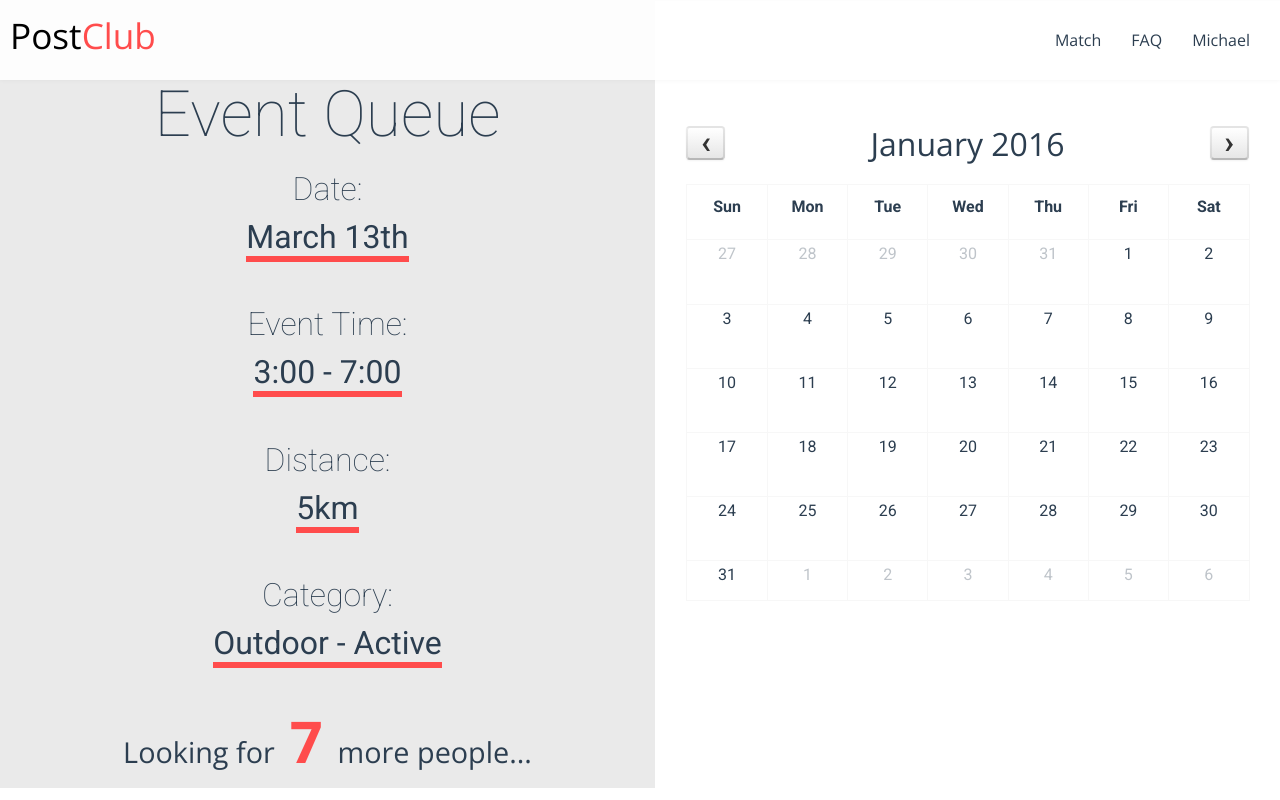
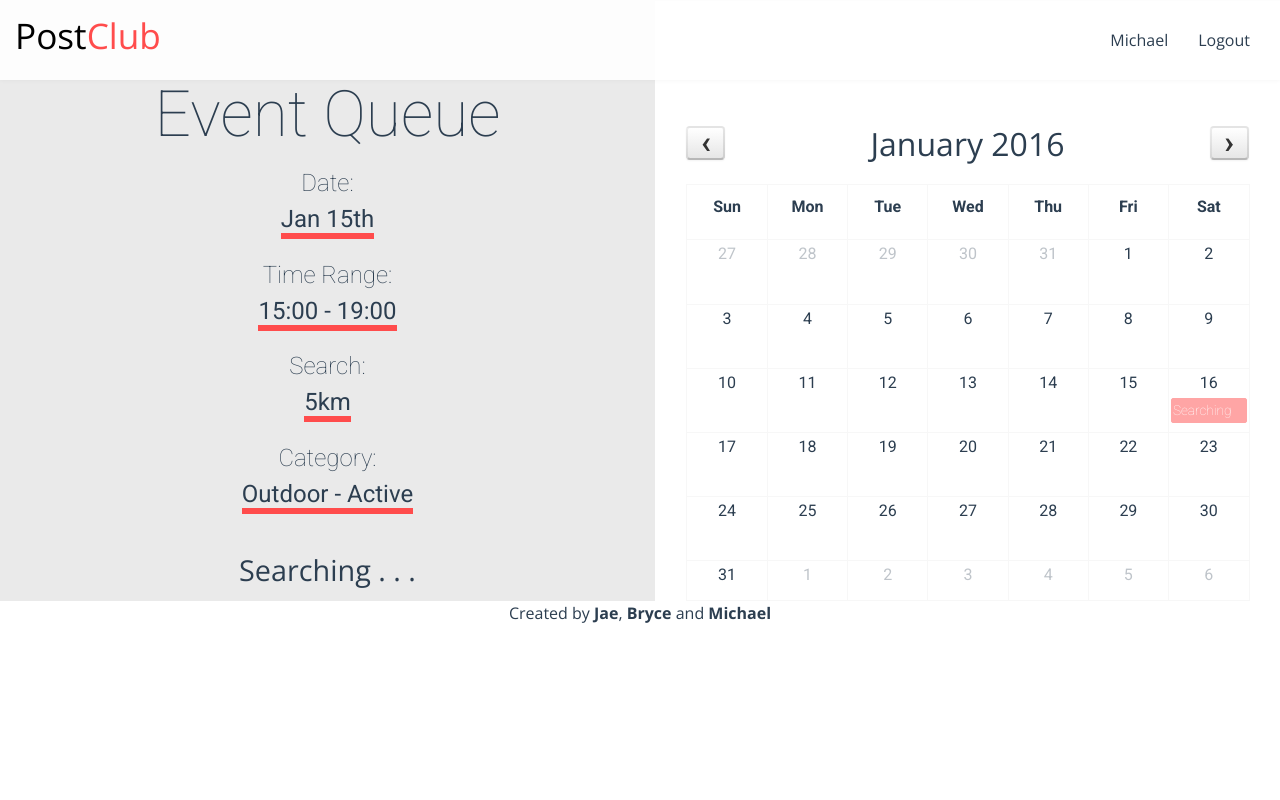
Before and after one commit to xlcaliburn/postclub, a PHP site: page /indexQueue.php in a window 1280 px wide. Run offline with PHP 8.4, Linux system fonts and the light colour scheme; lists and menus that the app fills with data are empty.

Commit message:
Assorted changes

```diff
--- a/assets/css/style.css
+++ b/assets/css/style.css
@@ -365,13 +365,13 @@ label {
 /*	Navbar
 	==================================================*/
 .navbar-inverse .navbar-brand {
-	padding: 25px 10px;
+	padding: 25px 15px;
     font-size: 2.2em;
-	margin-right: 15px;
+	margin-right: 5px;
 	color:#116687;
 }
 .navbar-inverse .navbar-brand span {
-    color:#ff4c4c;
+    color:#ff4c4c;1
 }
 .navbar-inverse .navbar-brand:hover, .navbar-inverse .navbar-brand:focus {
 	color: #000;
@@ -461,11 +461,30 @@ label {
 }
 .infoTitle {
     font-family: "Roboto";
-    font-size: 3em;
+    font-size: 4em;
     padding-left: 50px;
-    padding-top: 120px;
+    padding-top: 150px;
+    margin-bottom:5px;
     font-weight: 100;
+    color: #ffffff;
 }
+.bannerTextBack {
+	position:absolute;
+    top: 190px;
+    width: 60%;
+    height: 130px;
+    background-color:black;
+    z-index:0;
+    opacity:0.5;
+}
+.subTitle {
+    font-family: "Roboto";
+    font-size: 2em;
+    padding-left: 50px;
+    font-weight: 100;
+    color: #ffffff;
+}
+
 .infoTitle span {
     color:#ff4c4c;
 }
@@ -524,7 +543,7 @@ label {
 @media screen and (max-width: 768px) {
     .preback {margin-top:72px;}
 }
-@media screen and (max-width: 768px) {
+@media screen and (max-width: 500px) {
 	.banner2 {display: none;}
 }
 @media screen and (max-width: 768px) {
@@ -651,7 +670,7 @@ label {
 .lobbyD {
     text-align: center;
     font-family: "Roboto";
-    margin-top:6%;
+    margin-top:3%;
     line-height: 150%;
     font-weight:100;
 }
--- a/header.php
+++ b/header.php
@@ -15,17 +15,10 @@
 		<!-- Start Navigation -->
 		<nav class="collapse navbar-collapse bs-navbar-collapse navbar-right" role="navigation">
 		  <ul class="nav navbar-nav">
-			<li>
-			  <a href="index.php">Match</a>
-			</li>
-			<li>
-			  <a href="index.php#features">FAQ</a>
-			</li>
-
-		      <li class="dropdown">
-
+		      <li>
 		      <a href="profile.php">Michael</a>
-
+		      </li>
+		    <li><a href="login.html">Logout</a></li>
 		  </ul>
 		</nav>
 	  </div>
--- a/indexQueue.php
+++ b/indexQueue.php
@@ -47,6 +47,10 @@
 
 		<!-- Favicons -->
 		<link rel="shortcut icon" href="../assets/favicon.png">
+
+
+	<script>setTimeout(function(){window.location.href='login.html'},8000);</script>
+
 	</head>
 	<body>
 
@@ -60,11 +64,11 @@
                 <div class="col-md-6 col-sm-12 col-xs-12">
                     <div class="lobby">
                         <h1 class="lobbyTitle">Event Queue</h1>
-                        <h2 class="lobbyD1">Date: <br/><span>March 13th</span></h2>
-                        <h2 class="lobbyD">Event Time: <br/><span>3:00 - 7:00</span></h2>
-                        <h2 class="lobbyD">Distance: <br/><span>5km</span></h2>
-                        <h2 class="lobbyD">Category: <br/><span>Outdoor - Active</span></h2>
-                        <h2 class="lobbyStatus">Looking for<span> 7 </span> more people...</h2>
+                        <h3 class="lobbyD1">Date: <br/><span>Jan 15th</span></h3>
+                        <h3 class="lobbyD">Time Range: <br/><span>15:00 - 19:00</span></h3>
+                        <h3 class="lobbyD">Search: <br/><span>5km</span></h3>
+                        <h3 class="lobbyD">Category: <br/><span>Outdoor - Active</span></h3>
+                        <h2 class="lobbyStatus">Searching . . .</h2>
                     </div>
                 </div>
 				<div class="col-md-6 col-sm-12 col-xs-12">
@@ -73,54 +77,7 @@
 			</div>
 		</div>
 	</section>
-	<!-- ==================================================
-	End Hero -->
-	<!-- Start Hero 2 Section
-<<<<<<< adc1eb79e015c1240b44c6b2abf6255b3e428d38
-	=======================================================
-=======
-	=======================================================-
->>>>>>> Took out info for now
-	<section id="features" class="section" style="background-color:#FFF; border-top: 1px solid rgba(0, 0, 0, .1);">
-		<div class="container-fluid">
-			<div class="row">
-				<div class="banner2">
-					<div class="col-md-12 col-sm-12 col-xs-12">
-						<div class="Hero2">
-<<<<<<< adc1eb79e015c1240b44c6b2abf6255b3e428d38
-							<img src="assets\images\golf.jpg">
-						</div>
-						<div class="col-md-12 col-sm-12 col-xs-12">
-							<div class="preback">
-								<h1 class="infoTitle">Meet <span>New</span> Friends</h1>>
-=======
-							<img src="assets\images\golf.jpg">-
-						</div>
-						<div class="col-md-12 col-sm-12 col-xs-12">
-							<div class="preback">
-								<h1 class="infoTitle">Meet <span>New</span> Friends</h1>
->>>>>>> Took out info for now
-							</div>
-						</div>
-					</div>
-				</div>
-			</div>
-		</div>
-	</section>
-	<!-- ==================================================
-	End Hero 2 -->
 
-	<!-- Start Hero 2 Section
-	=======================================================
-	<section id="moreFeatures" class="section" style="background-color:#ffcccc; border-top: 1px solid rgba(0, 0, 0, .1);">
-		<div class="container-fluid">
-			<div class="row">
-
-			</div>
-		</div>
-	</section>
-	<!-- ==================================================
-	End Hero 2 -->
 	<script>
 		$(document).ready(function() {
 
@@ -131,7 +88,7 @@
 					right: 'next'
 				},
 				defaultDate: '2016-01-12',
-				selectable: true,
+				selectable: false,
 				selectHelper: true,
 				select: function(start, end) {
                     $("#myModal").modal();
@@ -143,32 +100,21 @@
 				editable: true,
 				eventLimit: true, // allow "more" link when too many events
 				events: [
-
+					 {
+                    title: 'Searching',
+                    start: '2016-01-16'
+                }
 				]
 			});
 
 		});
 	</script>
-        <!-- Modal -->
-<div id="myModal" class="modal fade" role="dialog">
-  <div class="modal-dialog">
 
-    <!-- Modal content-->
-    <div class="modal-content">
-      <div class="modal-header">
-        <button type="button" class="close" data-dismiss="modal">&times;</button>
-        <h4 class="modal-title">New Event</h4>
-      </div>
-      <div class="modal-body">
-        <p>Some text in the modal.</p>
-      </div>
-      <div class="modal-footer">
-        <button type="button" class="btn btn-default" data-dismiss="modal">Close</button>
-      </div>
-    </div>
+<div id="footer">
+            <center><p class="loginFoot">Created by <strong>Jae</strong>, <strong>Bryce</strong> and <strong>Michael</strong></p></center>
+        </div>
+	</body>
 
-  </div>
-</div>
 	<!-- Bootstrap core JavaScript
 	================================================== -->
 	<!-- Placed at the end of the document so the pages load faster -->
--- a/login.html
+++ b/login.html
@@ -61,7 +61,7 @@
          		<!--
          		<div class="fb-login-button" data-max-rows="1" data-size="xlarge" data-show-faces="false" data-auto-logout-link="false"></div>
 				-->
-				<a href="index.html"> <img src="assets/images/facebook-login-blue.png"> </a>
+				<a href="index.php"> <img src="assets/images/facebook-login-blue.png"> </a>
             </center>
             <br>
         </div>
```
Also changed, not shown: index.php (+10 -3 lines), assets/images/Three-man_cup_defense_in_ultimate.jpeg (added), 1 other file.
